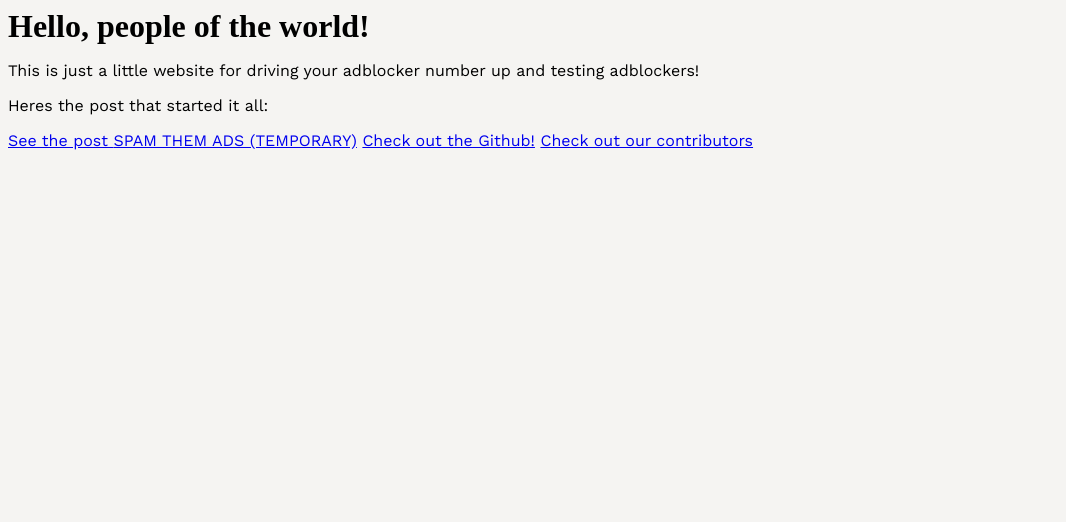
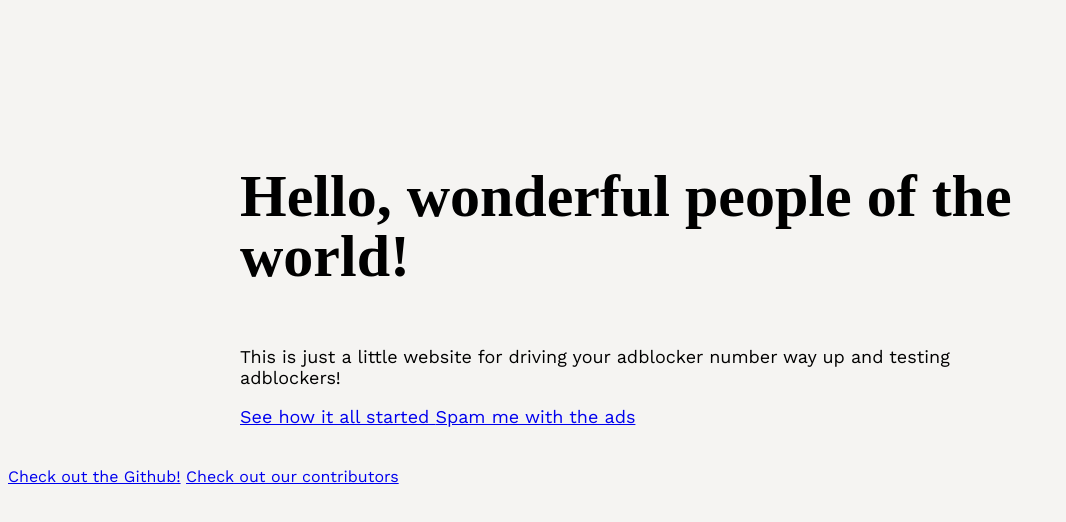
Before and after one commit to licensedprism1/driveyouradblockcounterup, a plain HTML site: page index.html in a window 1280 px wide. Shown: the whole page, without its empty margins (0-1066 px from the left). Drawn offline with nearby package versions, Linux system fonts and the light colour scheme; a web font is replaced by a local one.

Commit message:
some text work

```diff
--- a/index.html
+++ b/index.html
@@ -27,11 +27,12 @@
         </script>
     </head>
     <body>
-        <h1>Hello, people of the world!</h1>
-        <p>This is just a little website for driving your adblocker number up and testing adblockers!</p>
-        <p>Heres the post that started it all:</p>
-        <a href="https://www.reddit.com/r/assholedesign/comments/8fmitr/why_do_people_use_adblock/dy4x2gc/"> See the post </a>
-        <a href="adcheck.html">SPAM THEM ADS (TEMPORARY)</a>
+        <div class="wrapper main">
+            <h1>Hello, wonderful people of the world!</h1>
+            <p>This is just a little website for driving your adblocker number way up and testing adblockers!</p>
+            <a href="https://www.reddit.com/r/assholedesign/comments/8fmitr/why_do_people_use_adblock/dy4x2gc/"> See how it all started </a>
+            <a href="adcheck.html">Spam me with the ads</a>
+        </div>
 
         <a href="https://github.com/licensedprism1/driveyouradblockcounterup">Check out the Github!</a>
         <a href="contributors.html">Check out our contributors</a>
--- a/stylesheet.css
+++ b/stylesheet.css
@@ -10,3 +10,17 @@ h1, h2, h3, h4, h5, h6 {
     margin: 0px;
     font-family: 'Eczar', serif;
 }
+
+.wrapper {
+    margin: 0 auto;
+    margin-top: 10%;
+    max-width: 800px;
+    padding: 40px;
+    font-size: 18px;
+}
+
+.wrapper h1 {
+    font-size: 60px;
+    line-height: 1;
+    margin: 0 0 60px 0;
+}
```
